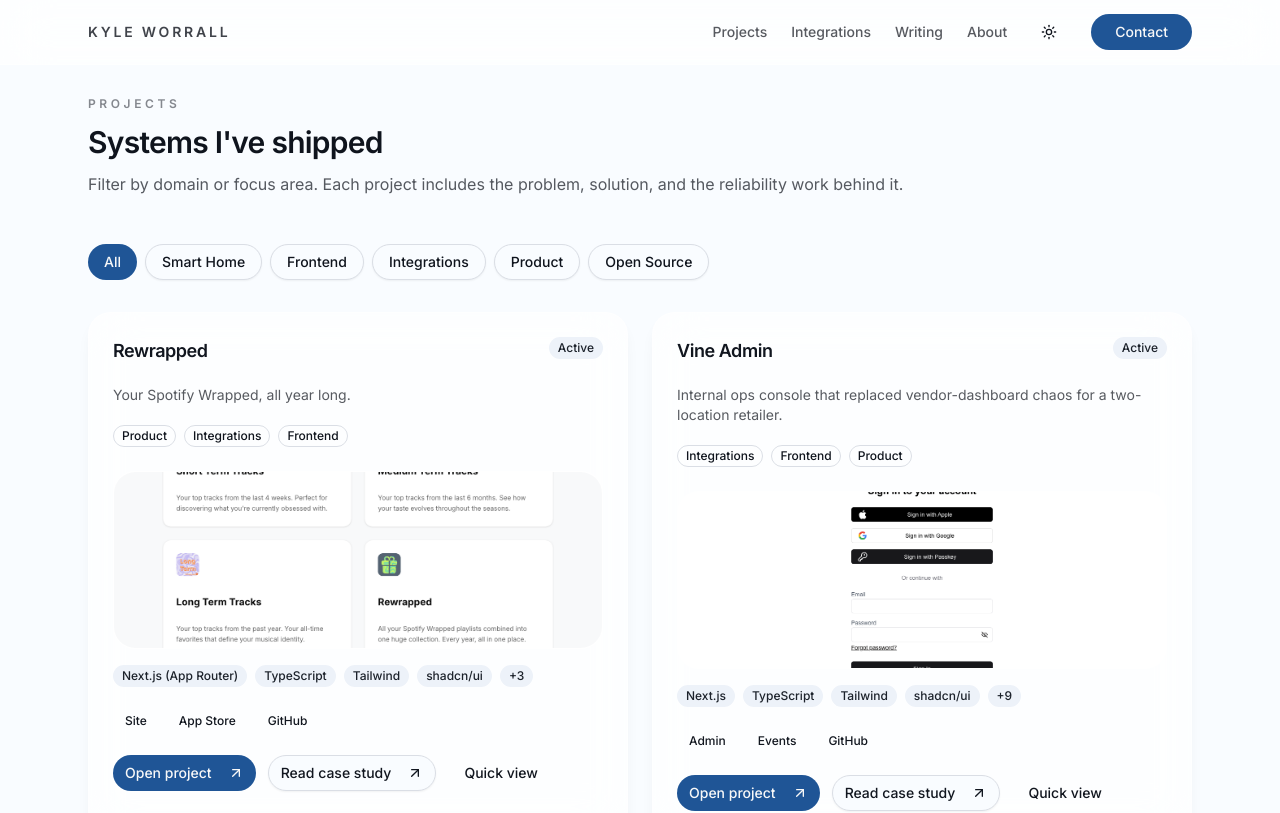
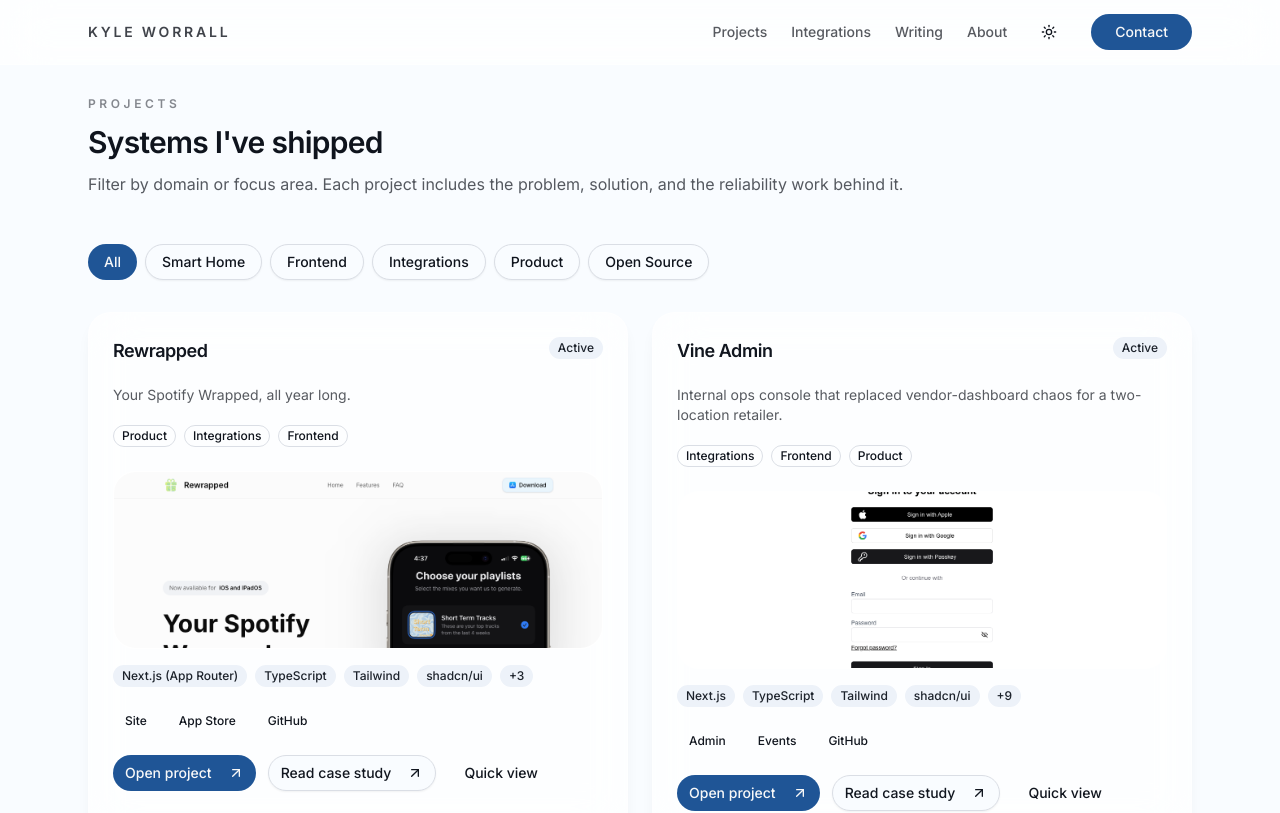
Before and after one commit to kylewhirl/portfolio, a Next.js app: page /projects in a window 1280 px wide. Shown: the top 813 px of the page. Built offline with nearby package versions, Linux system fonts and the light colour scheme.

Commit message:
Align Rewrapped and tqrco previews to top

```diff
--- a/src/components/project-card.tsx
+++ b/src/components/project-card.tsx
@@ -19,6 +19,7 @@ import {
   TooltipTrigger,
 } from "@/components/ui/tooltip";
 import { ArrowUpRight } from "lucide-react";
+import { cn } from "@/lib/utils";
 
 export function ProjectCard({ project }: { project: Project }) {
   const visibleStack = project.stack.slice(0, 4);
@@ -56,7 +57,10 @@ export function ProjectCard({ project }: { project: Project }) {
               alt={project.screenshots[0].alt}
               width={800}
               height={500}
-              className="h-44 w-full object-cover"
+              className={cn(
+                "h-44 w-full object-cover",
+                project.screenshots[0].className
+              )}
             />
           </div>
         ) : null}
--- a/src/content/projects.ts
+++ b/src/content/projects.ts
@@ -14,7 +14,7 @@ export type Project = {
   problem: string;
   solution: string;
   whatIMostProudOf: string[];
-  screenshots?: { src: string; alt: string }[];
+  screenshots?: { src: string; alt: string; className?: string }[];
 };
 
 export const projects: Project[] = [
@@ -57,6 +57,7 @@ export const projects: Project[] = [
       {
         src: "/projects/rewrapped.png",
         alt: "Rewrapped landing page",
+        className: "object-top",
       },
     ],
   },
@@ -149,6 +150,7 @@ export const projects: Project[] = [
       {
         src: "/projects/tqrco.png",
         alt: "tqrco.de landing page",
+        className: "object-top",
       },
     ],
   },
```
